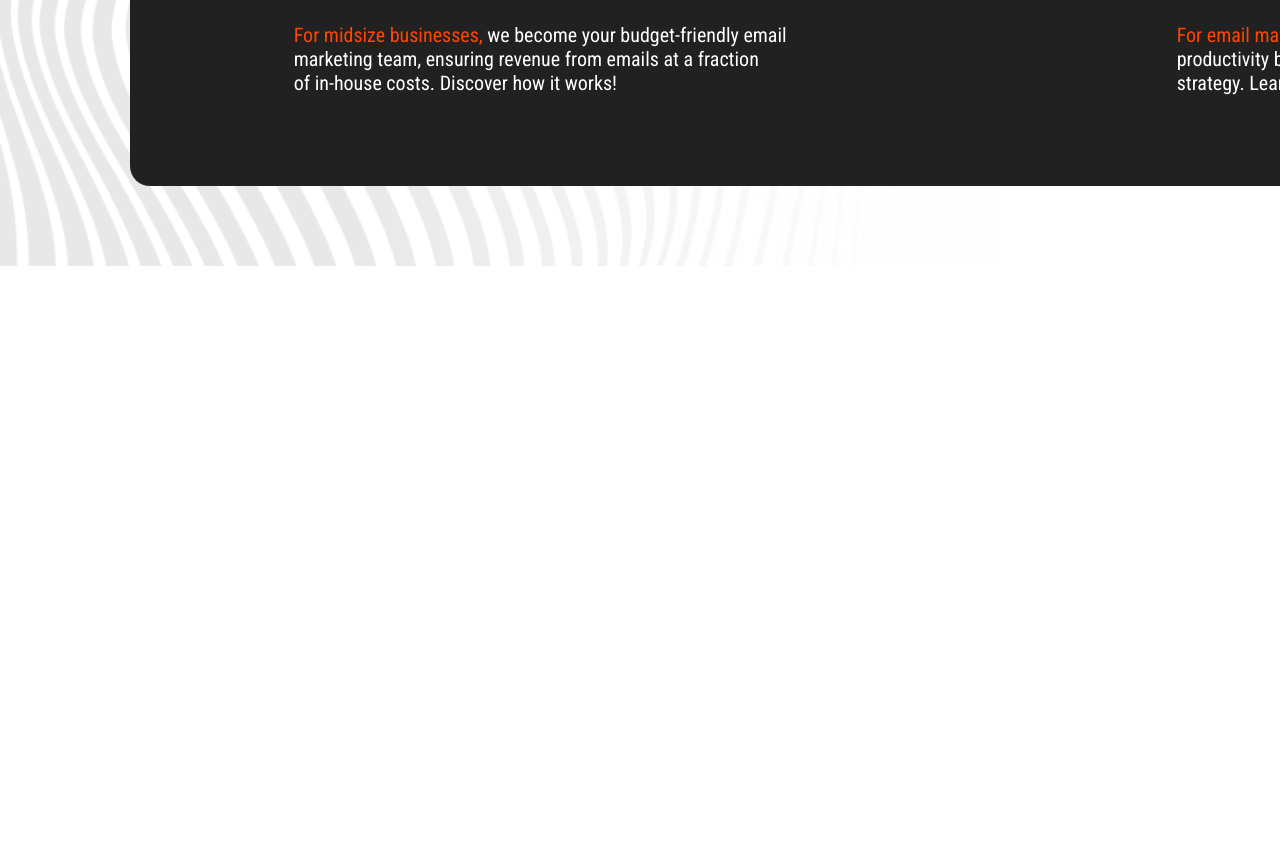
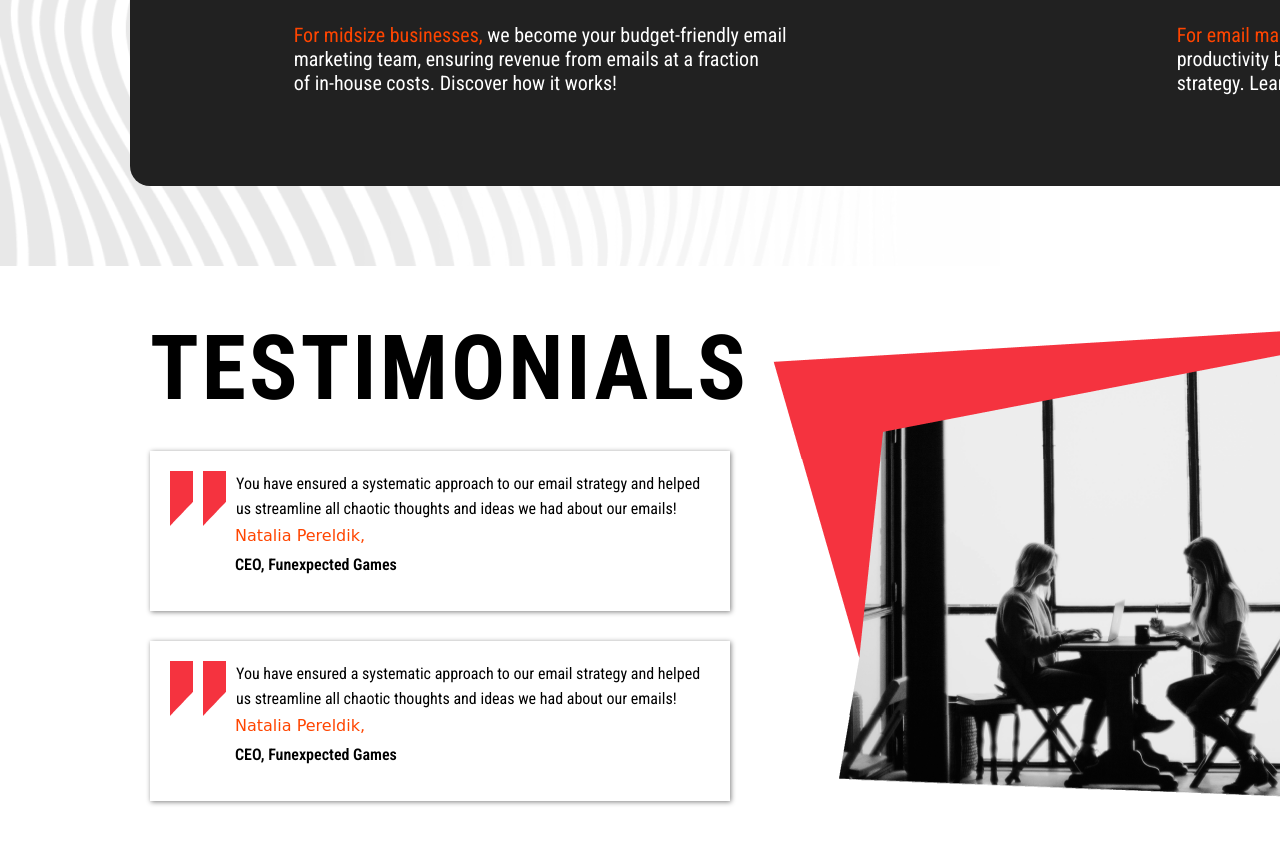
Before and after one commit to sudays3389/project-8, a plain HTML site: page index.html in a window 1280 px wide. Shown: the part 3051-3909 px from the top of the page. Drawn offline with Linux system fonts and the light colour scheme.

Commit message:
five section

```diff
--- a/index.html
+++ b/index.html
@@ -107,6 +107,30 @@
                 </div>
             </div>
         </section>
+
+        <section class="conteiner7">
+          <div class="asist7">
+            <div class="flex5">
+              <div>
+                <p class="text9">Testimonials</p>
+
+                <div class="knop3">
+                  <p class="text10"><img class="img12" src="./Frame.png" alt="">You have ensured a systematic approach to our email strategy and helped <br> us streamline all chaotic thoughts and ideas we had about our emails!</p>
+                  <p class="text11">Natalia Pereldik,</p>
+                  <p class="text12">CEO, Funexpected Games</p>
+                </div>
+
+                <div class="knop3">
+                  <p class="text10"><img class="img12" src="./Frame.png" alt="">You have ensured a systematic approach to our email strategy and helped <br> us streamline all chaotic thoughts and ideas we had about our emails!</p>
+                  <p class="text11">Natalia Pereldik,</p>
+                  <p class="text12">CEO, Funexpected Games</p>
+                </div>
+              </div>
+
+              <img src="./image copy.png" alt="">
+            </div>
+          </div>
+        </section>
     </main>
   </body>
 </html>
--- a/style.css
+++ b/style.css
@@ -240,3 +240,42 @@ a{
     gap: 390px;
     margin-top: 30px;
 }
+.conteiner7{
+    width: 100%;
+    height: auto;
+}
+.asist7{
+    padding: 50px 150px;
+}
+.text9{
+    text-transform: uppercase;
+    font-size: 90px;
+    font-weight: 700;
+    letter-spacing: 3px;
+}
+.knop3{
+    width: 540px;
+    height: 120px;
+    padding: 20px;
+    box-shadow: 1px 1px 5px grey;
+    margin-top: 30px;
+}
+.text10{
+    display: flex;
+    gap: 10px;
+    line-height: 25px;
+}
+.text11{
+    color: orangered;
+    font-family: cursive;
+    margin-left: 65px;
+}
+.text12{
+    margin-top: 10px;
+    font-weight: 600;
+    margin-left: 65px;
+}
+.flex5{
+    display: flex;
+    justify-content: space-around;
+}
```
Also changed, not shown: Frame.png (added), image copy.png (added).
